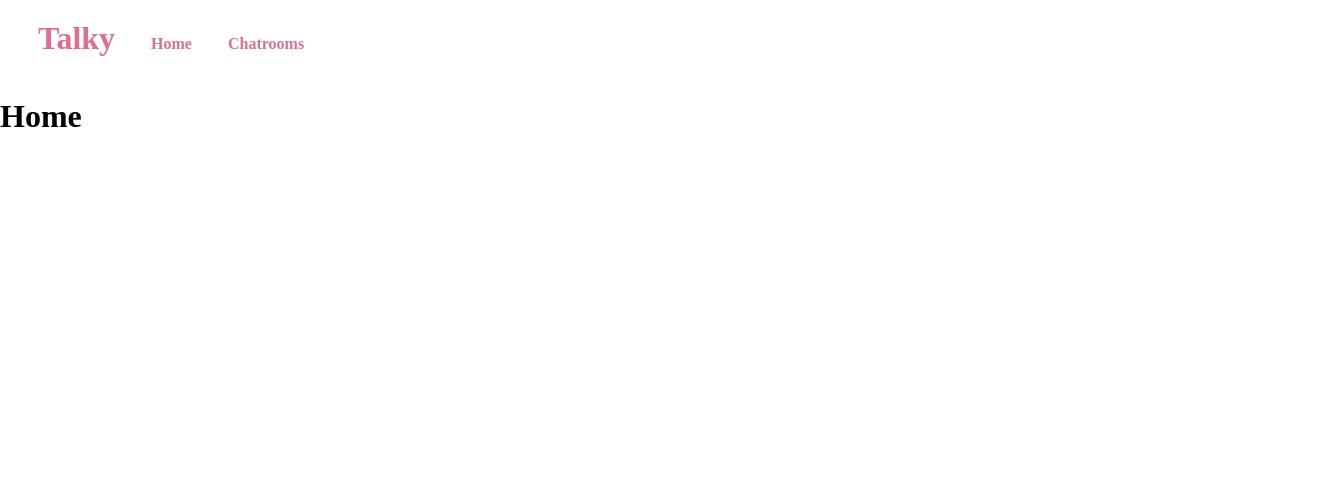
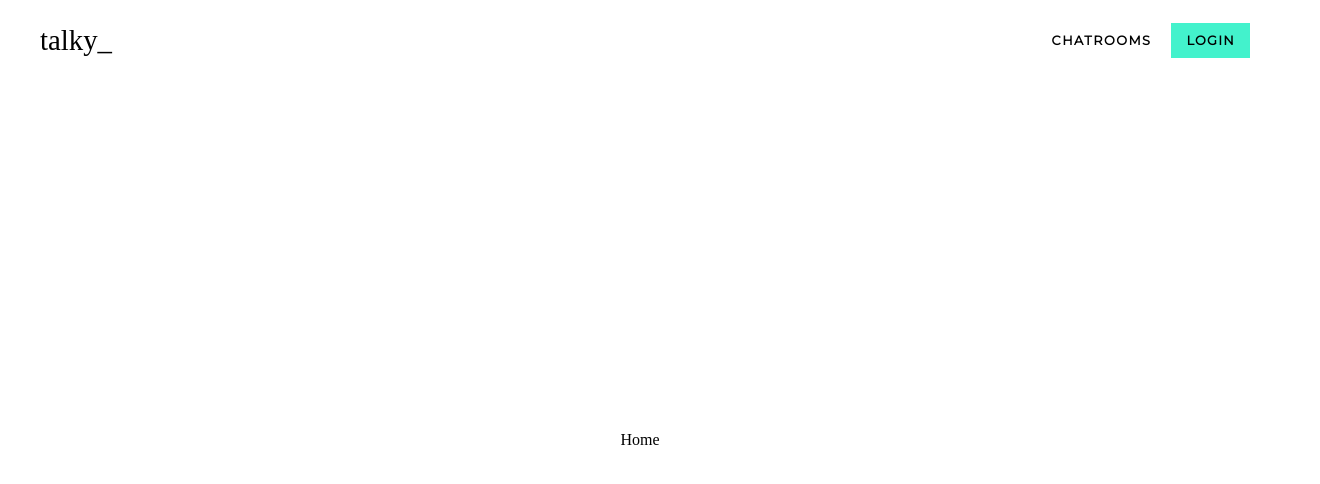
Before and after one commit to bright-fox/talky-react-client, a React (Create React App) app: page / in a window 1280 px wide. Shown: the top 484 px of the page, 1320 px wide, since content can reach past the window. Built offline with nearby package versions, Linux system fonts and the light colour scheme.

Commit message:
Added style to navbar

```diff
--- a/src/components/App.js
+++ b/src/components/App.js
@@ -1,23 +1,15 @@
 import React from "react"
 import { BrowserRouter as Router, Switch, Route } from "react-router-dom"
-import { createGlobalStyle } from "styled-components"
 import Navbar from "./Navbar"
 import Home from "../pages/Home"
 import Chatrooms from "../pages/Chatrooms"
 import Chatroom from "../pages/Chatroom"
-
-// reset styles
-const GlobalStyle = createGlobalStyle`
-  body {
-    padding: 0;
-    margin: 0;
-  }
-`
+import Globalstyle from "../styles/Globalstyle"
 
 function App() {
   return (
     <Router>
-      <GlobalStyle />
+      <Globalstyle />
       <Navbar />
       <Switch>
         <Route path={["/", "/home"]} exact>
--- /dev/null
+++ b/src/components/CenterContainer.js
@@ -0,0 +1,10 @@
+import styled from "styled-components"
+
+export default styled.div`
+    display: flex;
+    justify-content: center;
+    align-items: center;
+    background-color: ${props => props.backgroundColor || 'white'};
+    width: ${props => props.width || '100vw'};
+    height: ${props => props.height || '100vh'};
+`
--- a/src/components/Navbar.js
+++ b/src/components/Navbar.js
@@ -1,38 +1,85 @@
-import React, { useState } from "react"
-import { useHistory, Link } from "react-router-dom"
+import React from "react"
+import { Link } from "react-router-dom"
 import styled from "styled-components"
 
 const Navlink = styled(Link)`
-    color: palevioletred;
+    @import url('https://fonts.googleapis.com/css2?family=Montserrat&display=swap');
+
+    color: black;
+    text-decoration: none;
+    font-family: 'Montserrat', sans-serif;
+    font-size: 0.8rem;
     font-weight: bold;
-    text-decoration: none;
-    margin: 10px;
-    padding: 8px;
-    border-radius: 5px;
+    margin: 0 20px;
+    letter-spacing: 1.5px;
+    text-transform: uppercase;
+    padding: 5px 0;
+    position: relative;
 
-    &:hover {
-        filter: brightness(120%);
+    &:after {
+        content: " ";
+        position: absolute;
+        width: 0;
+        height: 2px;
+        bottom: 0;
+        left: 0;
+        background-color: #43f2cc;
+        visibility: hidden;
+        transition: all 0.4s ease-in-out 0s;
+    }
+
+    &:hover:after {
+        visibility: visible;
+        width: 100%;
     }
 `
 
-const Navbrand = styled(Navlink)`
-    font-size: 2rem;
+const Navbrand = styled(Link)`
+    @import url('https://fonts.googleapis.com/css2?family=Libre+Baskerville&display=swap');
+
+    color: black;
+    font-family: 'Libre Baskerville', serif;
+    font-size: 1.8rem;
+    text-decoration: none;
+    margin: 10px;
+`
+
+const Button = styled.button`
+    @import url('https://fonts.googleapis.com/css2?family=Montserrat&display=swap');
+
+    background-color: #43f2cc;
+    text-transform: uppercase;
+    font-family: 'Montserrat', sans-serif;
+    font-size: 0.8rem;
+    font-weight: bold;
+    letter-spacing: 1.25px;
+    padding: 10px 15px;
+    border: 0;
+    outline: 0;
+    cursor: pointer;
+
+    &:hover {
+        filter: brightness(105%);
+    }
+
 `
 
 const Container = styled.div`
-    width: 100vw;
-    padding: 20px;
+    padding: 0 30px;
+    display: flex;
+    align-items: center;
+    justify-content: space-between;
+    height: 10vh;
 `
 
 const Navbar = () => {
-    const [active, setActive] = useState("home")
-    const history = useHistory()
-
     return (
         <Container>
-            <Navbrand to="/">Talky</Navbrand>
-            <Navlink to="/">Home</Navlink>
-            <Navlink to="/rooms">Chatrooms</Navlink>
+            <Navbrand to="/">talky_</Navbrand>
+            <div>
+                <Navlink to="/rooms">Chatrooms</Navlink>
+                <Button>Login</Button>
+            </div>
         </Container>
     )
 }
--- a/src/pages/Home.js
+++ b/src/pages/Home.js
@@ -1,10 +1,11 @@
 import React from "react"
+import CenterContainer from "../components/CenterContainer"
 
 const Home = () => {
     return (
-        <div>
-            <h1>Home</h1>
-        </div>
+        <CenterContainer height="90vh">
+            Home
+        </CenterContainer>
     )
 }
 
--- /dev/null
+++ b/src/styles/Globalstyle.js
@@ -0,0 +1,8 @@
+import { createGlobalStyle } from "styled-components"
+
+export default createGlobalStyle`
+  body {
+    padding: 0;
+    margin: 0;
+  }
+`
```
Also changed, not shown: public/images/communication.jpg (added).
